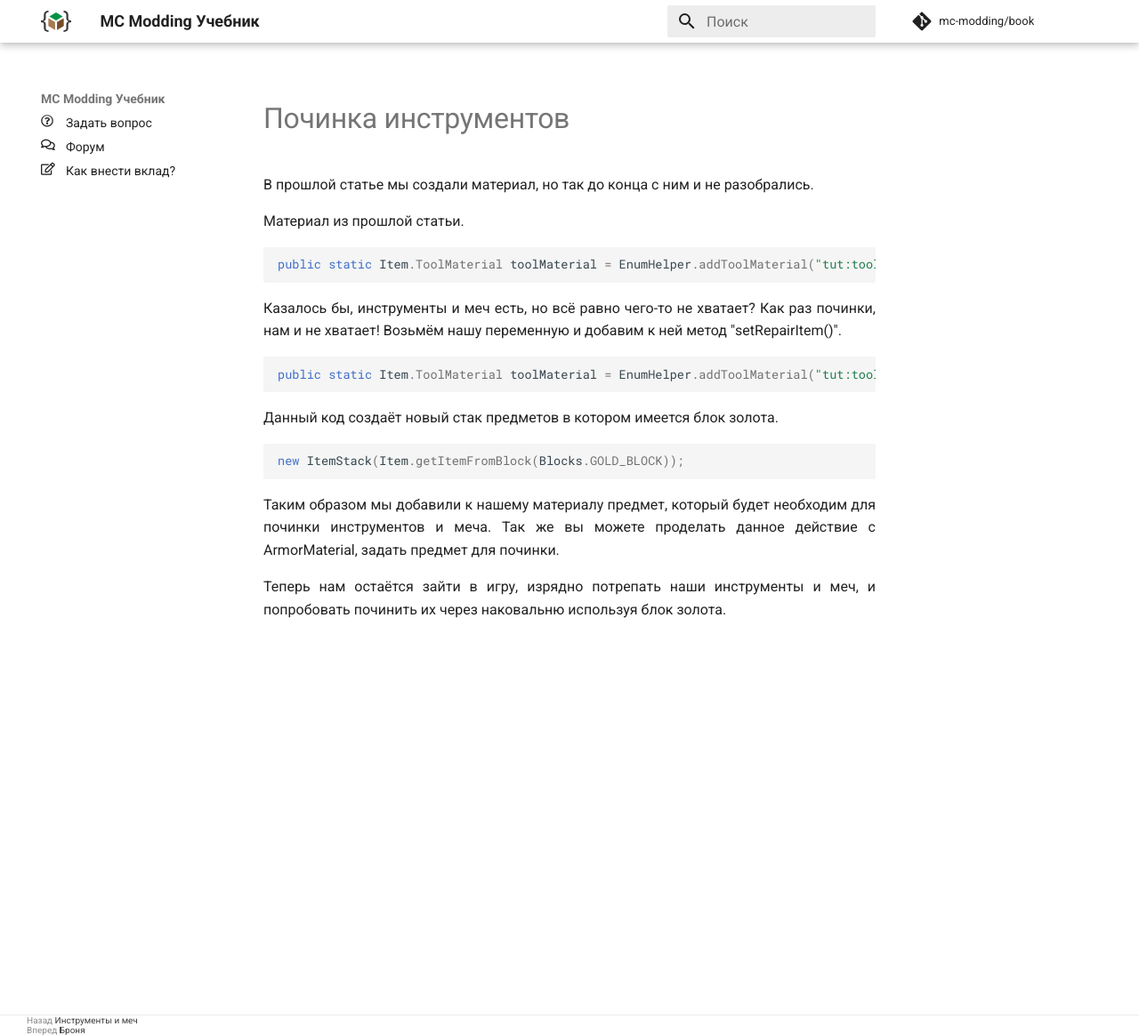
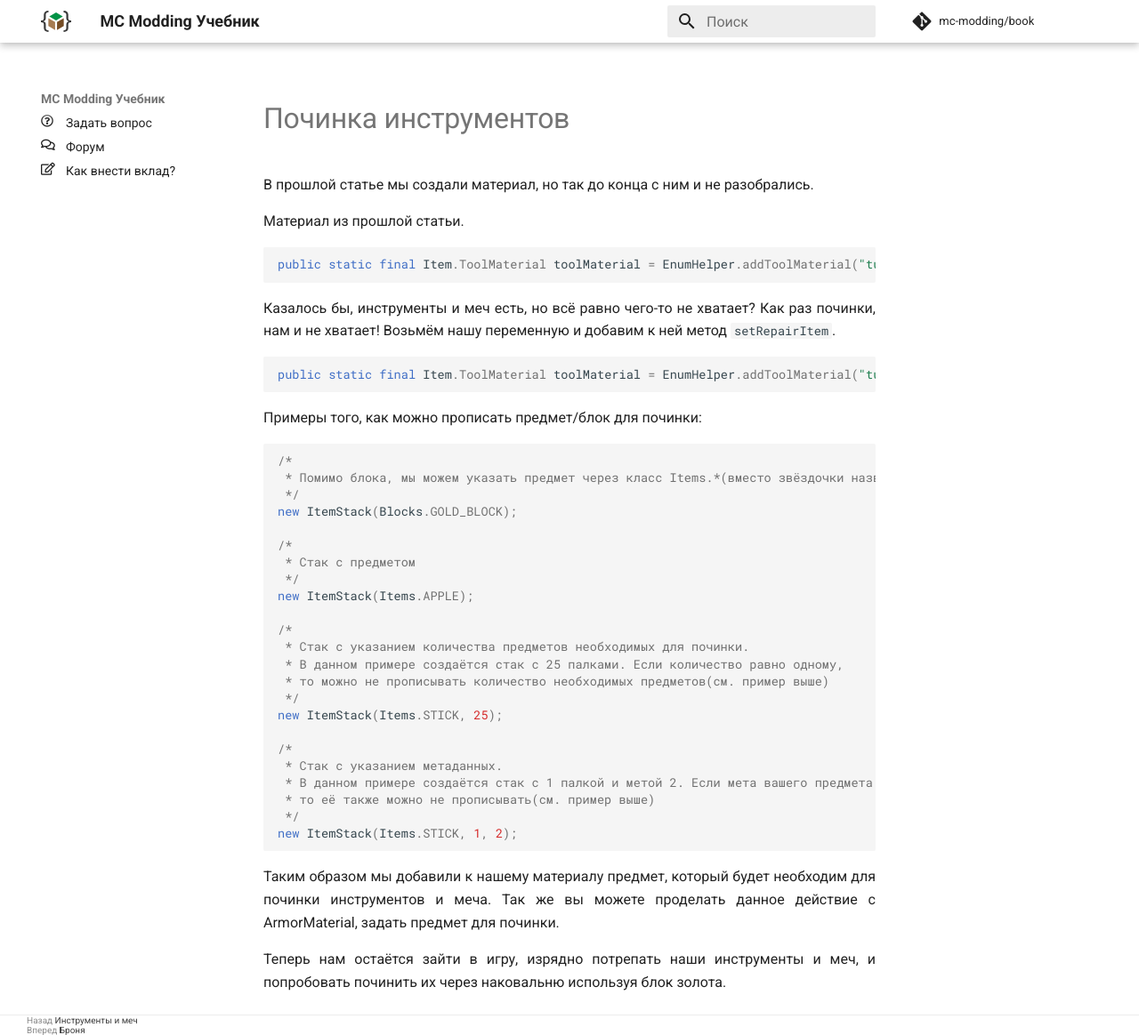
Before and after one commit to mc-modding/book, an MkDocs documentation site: the page built from docs/1.12/item/repair/index.md, in a window 1280 px wide and 1164 px high. Shown: the whole window at 89% size. Built offline with MkDocs 1.6.1 and Material for MkDocs 9.7.7, drawn with Linux system fonts in a browser that asks for light colours; nearby versions of some CDN libraries; comment, search, counter and statistics services are not loaded.

Commit message:
Переписана статья Починка предмета

````diff
--- a/docs/1.12/item/repair/index.md
+++ b/docs/1.12/item/repair/index.md
@@ -6,19 +6,41 @@ description: Починка инструментов.
 
 Материал из прошлой статьи.
 ```java
-public static Item.ToolMaterial toolMaterial = EnumHelper.addToolMaterial("tut:tool", 2, 256, 50.0F, 2.0F, 12);
+public static final Item.ToolMaterial toolMaterial = EnumHelper.addToolMaterial("tut:tool", 2, 256, 50.0F, 2.0F, 12);
 ```
 
 Казалось бы, инструменты и меч есть, но всё равно чего-то не хватает? Как раз починки, нам и не хватает!
-Возьмём нашу переменную и добавим к ней метод "setRepairItem()".
+Возьмём нашу переменную и добавим к ней метод `setRepairItem`.
 
 ```java
-public static Item.ToolMaterial toolMaterial = EnumHelper.addToolMaterial("tut:tool", 2, 256, 50.0F, 2.0F, 12).setRepairItem(new ItemStack(Item.getItemFromBlock(Blocks.GOLD_BLOCK)));
+public static final Item.ToolMaterial toolMaterial = EnumHelper.addToolMaterial("tut:tool", 2, 256, 50.0F, 2.0F, 12).setRepairItem(new ItemStack(Blocks.GOLD_BLOCK));
 ```
 
-Данный код создаёт новый стак предметов в котором имеется блок золота.
+Примеры того, как можно прописать предмет/блок для починки:
 ```java
-new ItemStack(Item.getItemFromBlock(Blocks.GOLD_BLOCK));
+/*
+ * Помимо блока, мы можем указать предмет через класс Items.*(вместо звёздочки название предмета), метаданные и количество.
+ */
+new ItemStack(Blocks.GOLD_BLOCK);
+
+/*
+ * Стак с предметом
+ */
+new ItemStack(Items.APPLE);
+
+/*
+ * Стак с указанием количества предметов необходимых для починки.
+ * В данном примере создаётся стак с 25 палками. Если количество равно одному,
+ * то можно не прописывать количество необходимых предметов(см. пример выше)
+ */
+new ItemStack(Items.STICK, 25);
+
+/*
+ * Стак с указанием метаданных.
+ * В данном примере создаётся стак с 1 палкой и метой 2. Если мета вашего предмета 0,
+ * то её также можно не прописывать(см. пример выше)
+ */
+new ItemStack(Items.STICK, 1, 2);
 ```
 
 Таким образом мы добавили к нашему материалу предмет, который будет необходим для починки инструментов и меча. Так же вы можете проделать данное действие с ArmorMaterial, задать предмет для починки.
````
